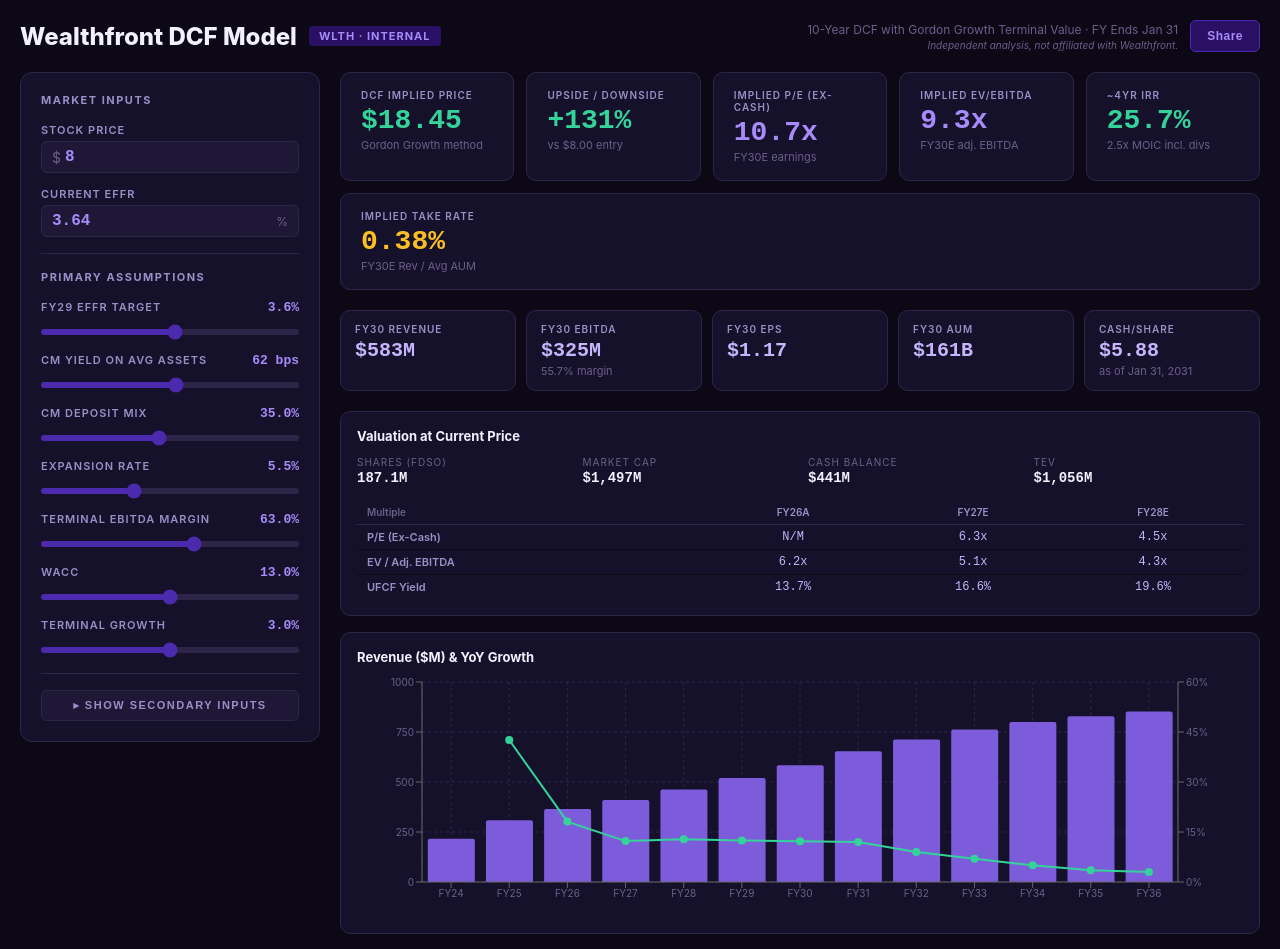
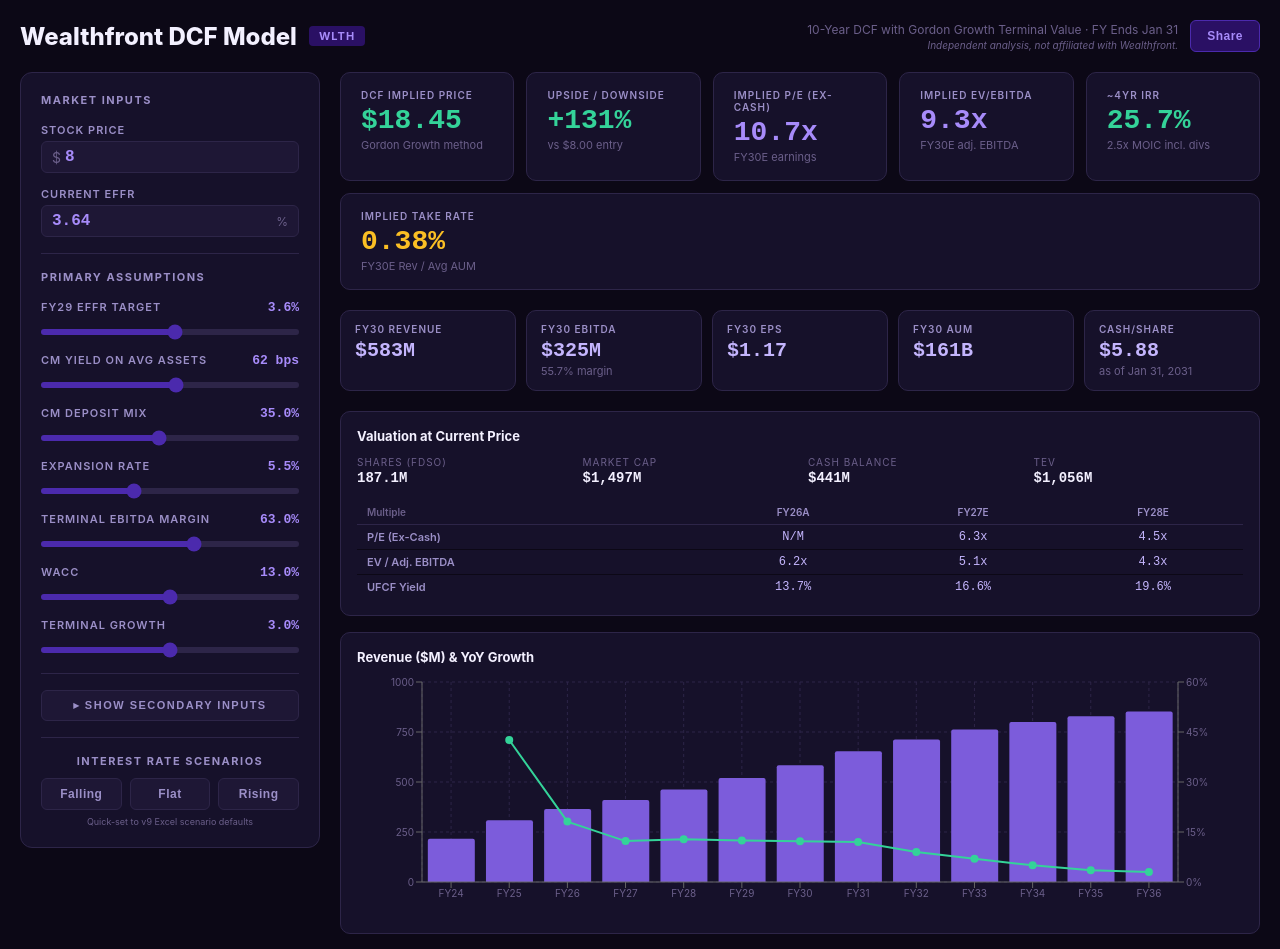
Before and after one commit to cmartinez87/ipodcf, a React (Vite) app: page /wealthfront in a window 1280 px wide. Shown: the top 949 px of the page. Built offline with nearby package versions, Linux system fonts and the light colour scheme.

Commit message:
scenario presets, remove INTERNAL badge

```diff
--- a/src/pages/WealthfrontDCF.jsx
+++ b/src/pages/WealthfrontDCF.jsx
@@ -154,6 +154,31 @@
   opex: "opexExMktg", sm: "smEfficiency", gm: "grossMargin", tax: "taxRate", fcf: "fcfConversion",
 };
 
+// ─── Interest Rate Scenario Presets (from v9 Excel model) ───
+const SCENARIOS = {
+  falling: {
+    label: "Falling", effr: 3.64, fy29Effr: 2.0, cmYieldBps: 45, cmMix: 0.22,
+    expansionRate: 0.035, newCustDeposits: 2500, iaReturn: 0.04,
+    termEbitdaMargin: 0.55, wacc: 0.13, termGrowth: 0.03,
+    opexExMktg: 0.35, smEfficiency: 125, grossMargin: 0.90, taxRate: 0.21,
+    fcfConversion: 0.80, dilution: 0.01, payoutRate: 0.50,
+  },
+  flat: {
+    label: "Flat", effr: 3.64, fy29Effr: 3.60, cmYieldBps: 58, cmMix: 0.38,
+    expansionRate: 0.06, newCustDeposits: 4000, iaReturn: 0.07,
+    termEbitdaMargin: 0.63, wacc: 0.13, termGrowth: 0.03,
+    opexExMktg: 0.35, smEfficiency: 125, grossMargin: 0.90, taxRate: 0.21,
+    fcfConversion: 0.85, dilution: 0.01, payoutRate: 0.50,
+  },
+  rising: {
+    label: "Rising", effr: 3.64, fy29Effr: 5.0, cmYieldBps: 67, cmMix: 0.52,
+    expansionRate: 0.09, newCustDeposits: 8000, iaReturn: 0.09,
+    termEbitdaMargin: 0.65, wacc: 0.13, termGrowth: 0.03,
+    opexExMktg: 0.35, smEfficiency: 125, grossMargin: 0.90, taxRate: 0.21,
+    fcfConversion: 0.85, dilution: 0.01, payoutRate: 0.50,
+  },
+};
+
 // ─── Main Component ───
 export default function WealthfrontDCF() {
   // Primary inputs — initialized from URL hash if present
@@ -180,8 +205,22 @@
   const [taxRate, setTaxRate] = useState(() => getHashParam("tax", 0.21));
   const [fcfConversion, setFcfConversion] = useState(() => getHashParam("fcf", 0.85));
 
-  // Share state: copied feedback
+  // Scenario & share state
+  const [activeScenario, setActiveScenario] = useState(null);
   const [copied, setCopied] = useState(false);
+
+  const applyScenario = (key) => {
+    const s = SCENARIOS[key];
+    setActiveScenario(key);
+    setEffr(s.effr); setFy29Effr(s.fy29Effr); setCmYieldBps(s.cmYieldBps);
+    setCmMix(s.cmMix); setExpansionRate(s.expansionRate);
+    setNewCustDeposits(s.newCustDeposits); setIaReturn(s.iaReturn);
+    setTermEbitdaMargin(s.termEbitdaMargin); setWacc(s.wacc);
+    setTermGrowth(s.termGrowth); setOpexExMktg(s.opexExMktg);
+    setSmEfficiency(s.smEfficiency); setGrossMargin(s.grossMargin);
+    setTaxRate(s.taxRate); setFcfConversion(s.fcfConversion);
+    setDilution(s.dilution); setPayoutRate(s.payoutRate);
+  };
 
   const handleShare = () => {
     const params = new URLSearchParams({
@@ -589,6 +628,24 @@
           <Slider label="FCF Conversion %" value={fcfConversion} onChange={setFcfConversion} min={0.65} max={0.95} step={0.01} format="pct" />
         </div>
       )}
+
+      <div style={{ height: 1, background: C.border, margin: "16px 0" }} />
+      <div style={{ fontSize: 11, color: C.textMuted, textTransform: "uppercase", letterSpacing: 1.5, fontWeight: 700, marginBottom: 10, textAlign: "center" }}>Interest Rate Scenarios</div>
+      <div style={{ display: "flex", gap: 8 }}>
+        {Object.entries(SCENARIOS).map(([key, s]) => (
+          <button key={key} onClick={() => applyScenario(key)}
+            style={{
+              flex: 1, padding: "8px 4px", borderRadius: 6, cursor: "pointer",
+              fontSize: 12, fontWeight: 700, letterSpacing: 0.5, transition: "all 0.2s ease",
+              background: activeScenario === key ? C.purpleDark : C.cardAlt,
+              border: `1px solid ${activeScenario === key ? C.purple : C.border}`,
+              color: activeScenario === key ? C.lavender : C.textMuted,
+            }}>
+            {s.label}
+          </button>
+        ))}
+      </div>
+      <div style={{ fontSize: 9, color: C.textDim, textAlign: "center", marginTop: 6 }}>Quick-set to v9 Excel scenario defaults</div>
     </div>
   );
 
@@ -599,7 +656,7 @@
       {/* Header */}
       <div style={{ display: "flex", alignItems: "center", gap: 12, marginBottom: 20, flexWrap: "wrap" }}>
         <div style={{ fontSize: 24, fontWeight: 800, color: C.text }}>Wealthfront DCF Model</div>
-        <span style={{ background: C.purpleDark, color: C.lavender, padding: "3px 10px", borderRadius: 4, fontSize: 11, fontWeight: 700, letterSpacing: 1 }}>WLTH · INTERNAL</span>
+        <span style={{ background: C.purpleDark, color: C.lavender, padding: "3px 10px", borderRadius: 4, fontSize: 11, fontWeight: 700, letterSpacing: 1 }}>WLTH</span>
         <div style={{ marginLeft: "auto", display: "flex", alignItems: "center", gap: 12 }}>
           <div style={{ textAlign: "right" }}>
             <div style={{ fontSize: 12, color: C.textDim }}>10-Year DCF with Gordon Growth Terminal Value · FY Ends Jan 31</div>
```
